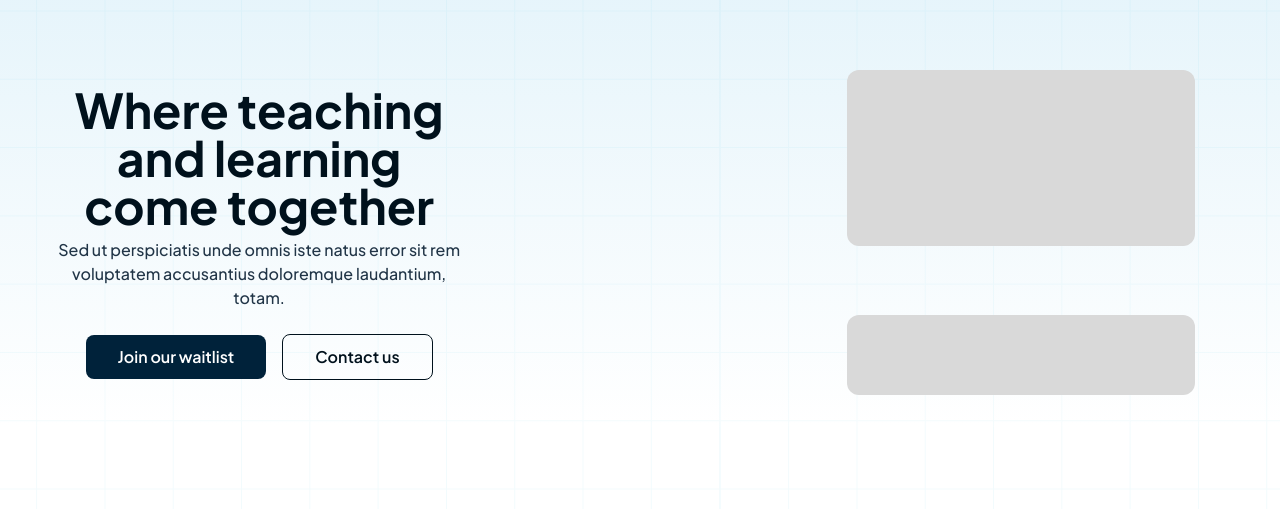
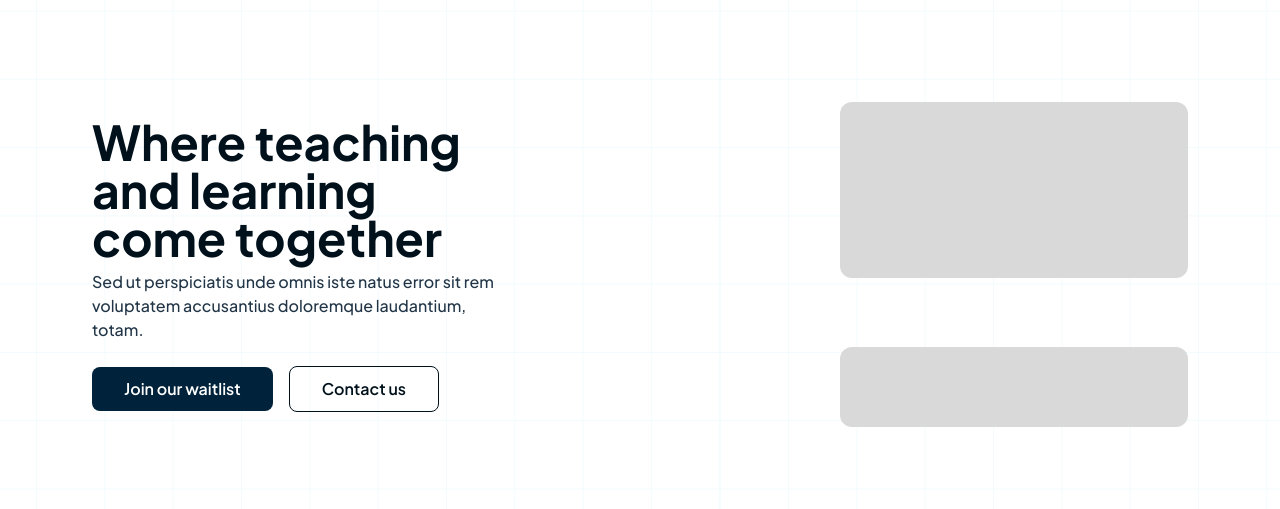
Before and after one commit to collinstyk/Scoolspace, a React (Vite) app: page /product in a window 1280 px wide. Shown: the part 126-635 px from the top of the page. Built offline with nearby package versions, Linux system fonts and the light colour scheme.

Commit message:
Update all pages

```diff
--- a/index.html
+++ b/index.html
@@ -2,7 +2,7 @@
 <html lang="en">
   <head>
     <meta charset="UTF-8" />
-    <link rel="icon" type="image/svg+xml" href="Scoolspace favicon.svg" />
+    <link rel="icon" type="image/svg+xml" href="/Scoolspace-favicon.svg" />
     <meta name="viewport" content="width=device-width, initial-scale=1.0" />
     <title>The New School</title>
   </head>
--- a/src/pages/ContactUs.jsx
+++ b/src/pages/ContactUs.jsx
@@ -35,7 +35,7 @@ function ContactUs() {
 
     url: "https://www.scoolspace.com/contact-us",
 
-    logo: "https://www.scoolspace.com/Scoolspace favicon.svg",
+    logo: "https://www.scoolspace.com/Scoolspace-favicon.svg",
   };
 
   const [isSubmitting, setIsSubmitting] = useState(false);
--- a/src/pages/JoinTheWaitlist.jsx
+++ b/src/pages/JoinTheWaitlist.jsx
@@ -35,7 +35,7 @@ function JoinTheWaitlist() {
 
     url: "https://www.scoolspace.com/join-the-waitlist",
 
-    logo: "https://www.scoolspace.com/Scoolspace favicon.svg",
+    logo: "https://www.scoolspace.com/Scoolspace-favicon.svg",
   };
 
   const [isSubmitting, setIsSubmitting] = useState(false);
--- a/src/pages/Landing.jsx
+++ b/src/pages/Landing.jsx
@@ -13,10 +13,10 @@ export default function Landing() {
 
     url: "https://www.scoolspace.com",
 
-    logo: "https://www.scoolspace.com/Scoolspace favicon.svg",
+    logo: "https://www.scoolspace.com/Scoolspace-favicon.svg",
   };
   const navItems = [
-    { label: "Product", to: "/product" },
+    { label: "Product", to: "product" },
     { label: "Resources", to: "#" },
     { label: "About us", to: "#" },
   ];
--- a/src/pages/Product.jsx
+++ b/src/pages/Product.jsx
@@ -14,7 +14,7 @@ function Product() {
 
     url: "https://www.scoolspace.com/product",
 
-    logo: "https://www.scoolspace.com/Scoolspace favicon.svg",
+    logo: "https://www.scoolspace.com/Scoolspace-favicon.svg",
   };
   const navItems = [
     { label: "Product", to: "/product" },
@@ -22,7 +22,7 @@ function Product() {
     { label: "About us", to: "#" },
   ];
   return (
-    <div id="product" className="bg-white bg-grid1 bg-repeat-x">
+    <div id="product" className="bg-white">
       <SEO
         title="Scoolspace | About the Product"
         schema={schema}
@@ -46,10 +46,10 @@ function Product() {
 
 function HeroSection() {
   return (
-    <section className="h-fit w-screen bg-light-linear-blue pb-8">
-      <div className="pt-16">
-        <div className="mx-auto mt-[132px] flex w-full justify-center gap-y-10 sm:w-[91.7%] sm:flex-col sm:items-center sm:justify-between lg:flex-row">
-          <div className="smMobile:w-[412px] flex w-[85%] flex-col gap-6 text-center">
+    <section className="h-fit w-screen bg-grid1 bg-repeat-x pb-8">
+      <div className="mx-auto pt-16">
+        <div className="mx-auto mt-[132px] flex w-full justify-center gap-y-10 sm:w-[91.7%] sm:flex-col sm:items-center sm:justify-between lg:w-[960px] lg:flex-row lg:px-4 xl:mb-[296px] xl:w-[1200px] xl:px-[52px] xl:py-8">
+          <div className="smMobile:w-[412px] flex w-[85%] flex-col gap-6 text-center lg:text-left">
             <div className="flex flex-col gap-2 text-base">
               <p className="mx-auto w-fit rounded-xl bg-blue-one/20 p-2 font-normal text-pitch-black/70 sm:hidden">
                 The product
@@ -62,7 +62,7 @@ function HeroSection() {
                 voluptatem accusantius doloremque laudantium, totam.
               </p>
             </div>
-            <div className="flex items-center justify-center gap-4">
+            <div className="flex items-center justify-center gap-4 lg:justify-start">
               <Button
                 className="px-4 py-[10px] text-xs font-semibold tablet:px-6 tablet:text-sm laptop:px-8 laptop:text-base"
                 variant="secondary"
@@ -81,8 +81,8 @@ function HeroSection() {
           </div>
           <div className="hidden h-full w-[412px] flex-col gap-[69px] sm:flex">
             {/*PLACEHOLDERS */}
-            <div className="mx-auto h-[176px] w-[348px] rounded-xl bg-[#D9D9D9]"></div>
-            <div className="mx-auto h-[80px] w-[348px] rounded-xl bg-[#D9D9D9]"></div>
+            <div className="mx-auto h-[176px] w-[348px] rounded-xl bg-[#D9D9D9] lg:ml-auto lg:mr-0"></div>
+            <div className="mx-auto h-[80px] w-[348px] rounded-xl bg-[#D9D9D9] lg:ml-auto lg:mr-0"></div>
           </div>
         </div>
       </div>
--- a/src/ui/Navbar.jsx
+++ b/src/ui/Navbar.jsx
@@ -84,7 +84,7 @@ function Navbar({ navItems, btnText, btnTo, type, btnSize, position }) {
       <div style={{ opacity }} className={bgContainerClass}></div>
       <nav
         id="navbar"
-        className={`z-10 mx-auto flex w-[91%] items-center justify-between tablet:w-[704px] laptop:w-[960px] desktop:w-[1200px]`}
+        className={`z-10 mx-auto flex w-[91%] items-center justify-between tablet:w-[704px] lg:w-[960px] desktop:w-[1200px]`}
       >
         <div>
           <Link to="/" className="flex items-center space-x-[10px]">
--- a/src/ui/ProductFeaturesSection.jsx
+++ b/src/ui/ProductFeaturesSection.jsx
@@ -140,7 +140,7 @@ export function ProductFeaturesSection() {
     },
   ];
   return (
-    <section className="mx-auto mb-40 mt-[140px] flex w-full flex-col gap-[200px]">
+    <section className="mx-auto mb-40 mt-[160px] flex w-full flex-col gap-[200px]">
       {featuresData.map((data) => (
         <ProductFeature featureData={data} key={data.id} />
       ))}
@@ -163,7 +163,7 @@ function ProductFeature({ featureData }) {
   const changingColor = colors[curIndex];
 
   return (
-    <div className="smMobile:px-8 mx-auto flex w-[87%] flex-col gap-20 md:w-[704px]">
+    <div className="smMobile:px-8 mx-auto flex w-[87%] flex-col gap-20 md:w-[704px] xl:w-[1120px]">
       <div className="flex flex-col gap-[10px]">
         {/* {featureData.label && (
           <span className="w-fit rounded-xl bg-blue-one/20 p-2 text-base text-pitch-black/70">
@@ -171,7 +171,7 @@ function ProductFeature({ featureData }) {
           </span>
         )} */}
         <section className="flex flex-col gap-4 text-pitch-black lg:flex-row">
-          <h1 className="w-[253px] text-2xl font-bold leading-[30px] text-pitch-black sm:text-[32px] sm:leading-10 lg:text-[40px]">
+          <h1 className="w-[253px] text-2xl font-bold leading-[30px] text-pitch-black sm:text-[32px] sm:leading-10 lg:w-[296px] lg:text-[40px]">
             {featureData.label}
             <span
               // className={`transition-colors duration-1000 ${featureData.label ? featureData.highlightColor : changingColor}`}
```
Also changed, not shown: Scoolspace-favicon.svg (renamed from Scoolspace favicon.svg).
